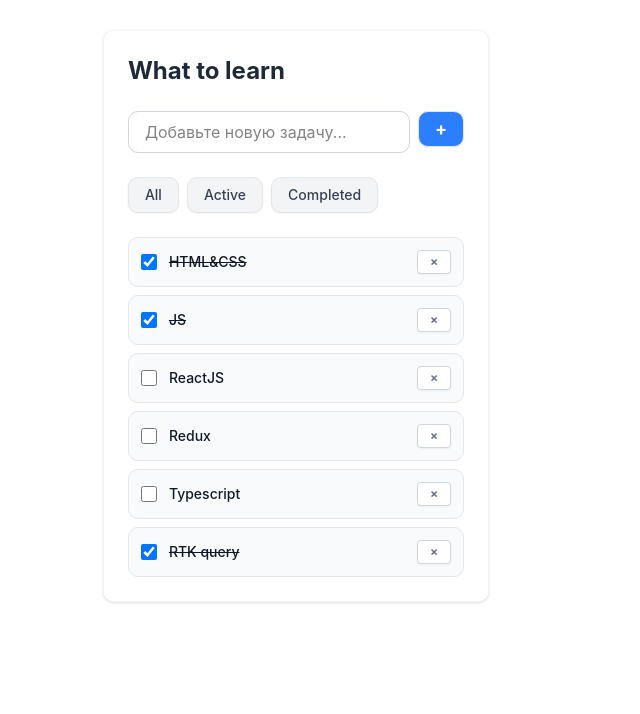
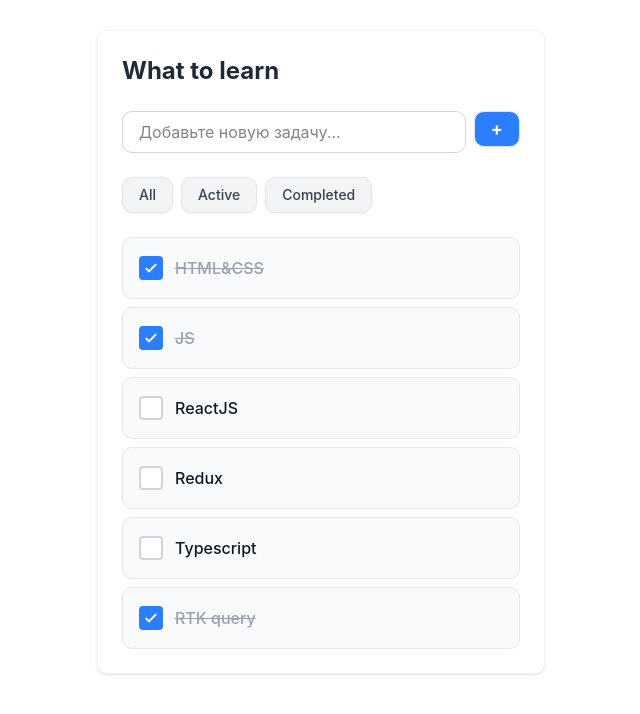
Before and after one commit to SemenKr/todolist-01, a React (Vite) app: page / in a window 1280 px wide. Shown: the top 714 px of the page, without its empty margins (319-959 px from the left). Built offline with nearby package versions, Linux system fonts and the light colour scheme.

Commit message:
рефакторинг стилей и починка чекбоксов

```diff
--- a/src/App.css
+++ b/src/App.css
@@ -1,12 +1,16 @@
 .app {
-  padding: 30px;
-  display: flex;
-	justify-content: center;
-	align-items: center;
+	padding: 30px;
+	display: flex;
+	justify-content: flex-start; /* ← Изменили с center */
+	align-items: stretch;        /* ← Изменили с center */
 	width: 100%;
 	flex-direction: column;
+	max-width: 1200px;          /* ← Добавили максимальную ширину */
+	margin: 0 auto;             /* ← Центрируем контейнер */
 }
 
 .app > div {
-  margin-right: 50px;
+	margin-bottom: 20px;        /* ← Добавляем нижний отступ между элементами */
+	width: 100%;
+	min-width: 300px/* ← Занимает всю ширину */
 }
--- a/src/App.tsx
+++ b/src/App.tsx
@@ -3,7 +3,6 @@
 import {useState} from 'react';
 import {FilterValueType, TaskType} from './types/types.ts';
 import {v1} from 'uuid';
-
 
 
 export const App = () => {
@@ -28,6 +27,7 @@
         tasksForToDoList = tasks.filter((item) =>
             !item.isDone)
     }
+
     function addTask(taskTitle: string) {
         console.log(taskTitle);
         const newTask: TaskType = {id: v1(), title: taskTitle, isDone: false};
@@ -44,11 +44,9 @@
 
     }
 
-    function toggleTask(id: string) {
+    function toggleTask(id: string, isDone: boolean) {
 
-        setTasks(prevTasks => prevTasks.map(task =>
-            task.id === id ? {...task, isDone: !task.isDone} : task
-        ));
+        setTasks(tasks.map(t => t.id === id ? {...t, isDone: isDone} : t));
     }
 
     function setFilerValue(value: FilterValueType) {
--- a/src/components/TaskItem.tsx
+++ b/src/components/TaskItem.tsx
@@ -1,9 +1,8 @@
 import {CustomButton} from './CustomButton.tsx';
 import {TaskItemType} from '../types/types.ts';
+import {ChangeEvent} from 'react';
 
-
-export function TaskItem(
-    {
+export function TaskItem({
                              task,
                              removeTask,
                              toggleTask
@@ -13,21 +12,60 @@
         removeTask?.(task.id)
     }
 
+    const toggleTaskHandler = (e:ChangeEvent<HTMLInputElement>) => {
+        toggleTask?.(task.id, e.currentTarget.checked)
+    }
+
     return (
-        <div className="flex items-center justify-between gap-3 p-3 border border-gray-200 rounded-lg hover:bg-gray-50 transition-colors">
-            <div className="flex items-center gap-3 flex-1">
+        <div className="flex items-center justify-between gap-3 p-3 sm:p-4 border border-gray-200 rounded-lg hover:bg-gray-50 transition-colors group touch-manipulation">
+            <div className="flex items-center gap-3 flex-1 min-w-0"> {/* Добавлен min-w-0 для правильного обрезания текста */}
+                {/* Кастомный контейнер для чекбокса */}
+                <div className="relative flex items-center flex-shrink-0">
                     <input
                         id={task.id}
+                        checked={task.isDone}
                         type="checkbox"
-                    className="w-4 h-4 text-blue-600 bg-gray-100 border-gray-300 rounded-sm focus:ring-blue-500 focus:ring-2"
-                    checked={task.isDone}
-                    onChange={() => toggleTask?.(task.id)}
+                        onChange={toggleTaskHandler}
+                        className="peer sr-only"
                     />
+                    {/* Кастомный чекбокс */}
+                    <div className={`
+                        w-5 h-5 sm:w-6 sm:h-6 border-2 rounded flex items-center justify-center
+                        transition-all duration-200 ease-in-out
+                        peer-checked:bg-blue-500 peer-checked:border-blue-500
+                        peer-checked:text-white peer-focus:ring-2 peer-focus:ring-blue-200
+                        active:scale-95
+                        ${task.isDone
+                        ? 'bg-blue-500 border-blue-500 text-white'
+                        : 'bg-white border-gray-300 text-transparent hover:border-blue-400'
+                    }
+                    `}>
+                        <svg
+                            className="w-3 h-3 sm:w-4 sm:h-4"
+                            fill="none"
+                            stroke="currentColor"
+                            viewBox="0 0 24 24"
+                        >
+                            <path
+                                strokeLinecap="round"
+                                strokeLinejoin="round"
+                                strokeWidth={3}
+                                d="M5 13l4 4L19 7"
+                            />
+                        </svg>
+                    </div>
+                </div>
+
                 <label
                     htmlFor={task.id}
-                    className={`text-sm font-medium text-gray-900 ${
-                        task.isDone ? 'line-through text-gray-500' : ''
-                    }`}
+                    className={`
+                        text-sm sm:text-base font-medium cursor-pointer transition-colors w-full
+                        break-words overflow-hidden text-ellipsis line-clamp-2
+                        ${task.isDone
+                        ? 'line-through text-gray-400'
+                        : 'text-gray-900 hover:text-gray-700'
+                    }
+                    `}
                 >
                     {task.title}
                 </label>
@@ -37,7 +75,8 @@
                 variant="outline"
                 title="×"
                 onClick={removeTaskHandler}
-                className="w-6 h-6 rounded flex items-center justify-center hover:bg-red-500 hover:text-white border border-gray-300 text-gray-500 transition-colors text-xs font-bold"
+                className="opacity-100 sm:opacity-0 sm:group-hover:opacity-100 w-6 h-6 sm:w-7 sm:h-7 rounded flex items-center justify-center hover:bg-red-500 hover:text-white border border-gray-300 text-gray-500 transition-all duration-200 text-xs sm:text-sm font-bold active:scale-95"
+                aria-label={`Удалить задачу "${task.title}"`}
             />
         </div>
     )
--- a/src/index.css
+++ b/src/index.css
@@ -45,8 +45,6 @@
 
 body {
   margin: 0;
-  display: flex;
-	justify-content: center;
   min-width: 320px;
   min-height: 100vh;
 }
--- a/src/types/types.ts
+++ b/src/types/types.ts
@@ -2,16 +2,15 @@
     title: string
     tasks: TaskType[]
     removeTask: (id: string) => void
-    toggleTask: (id: string) => void
+    toggleTask: (id: string, isDone: boolean) => void
     setFilerValue: (value: FilterValueType) => void
     addTask: (taskTitle: string) => void
 }
 export type TaskItemType = {
     task: TaskType
     removeTask: (id: string) => void
-    toggleTask: (id: string) => void
+    toggleTask: (id: string, isDone: boolean) => void
 }
-
 export type TaskType = {
     id: string
     title: string
```
Lines whose indentation alone changed are shown as unchanged.
